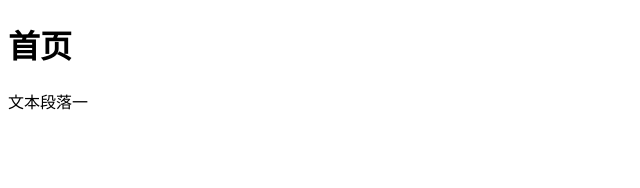
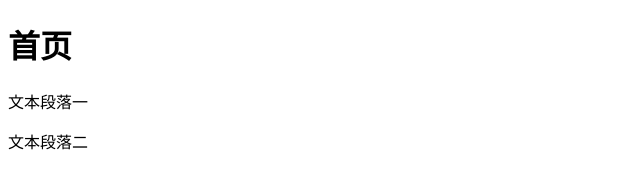
Before and after one commit to Fernand0r/test_git, a plain HTML site: page index.html in a window 1280 px wide. Shown: the whole page, without its empty margins (0-640 px from the left). Drawn offline with Linux system fonts and the light colour scheme.

Commit message:
增加第二个p元素

```diff
--- a/index.html
+++ b/index.html
@@ -8,6 +8,8 @@
 	<h1>首页</h1>
 	<div>
 		<p>文本段落一</p>
+		<p>文本段落二</p>
+
 	</div>
 </body>
 </html>
```
